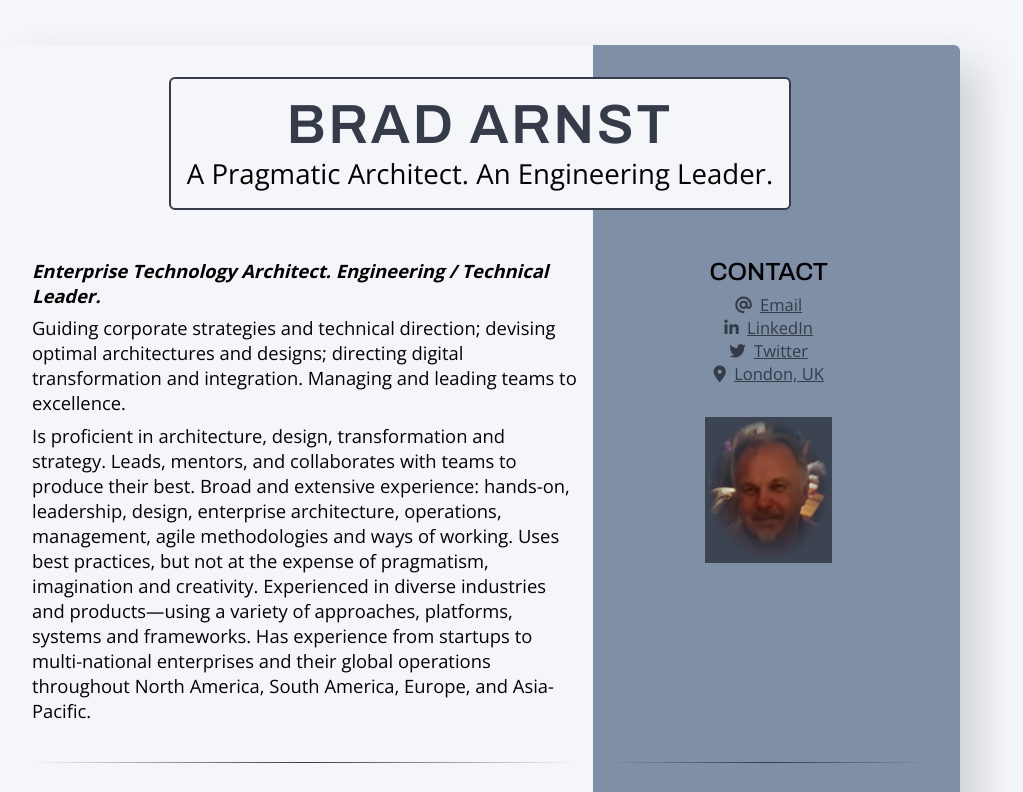
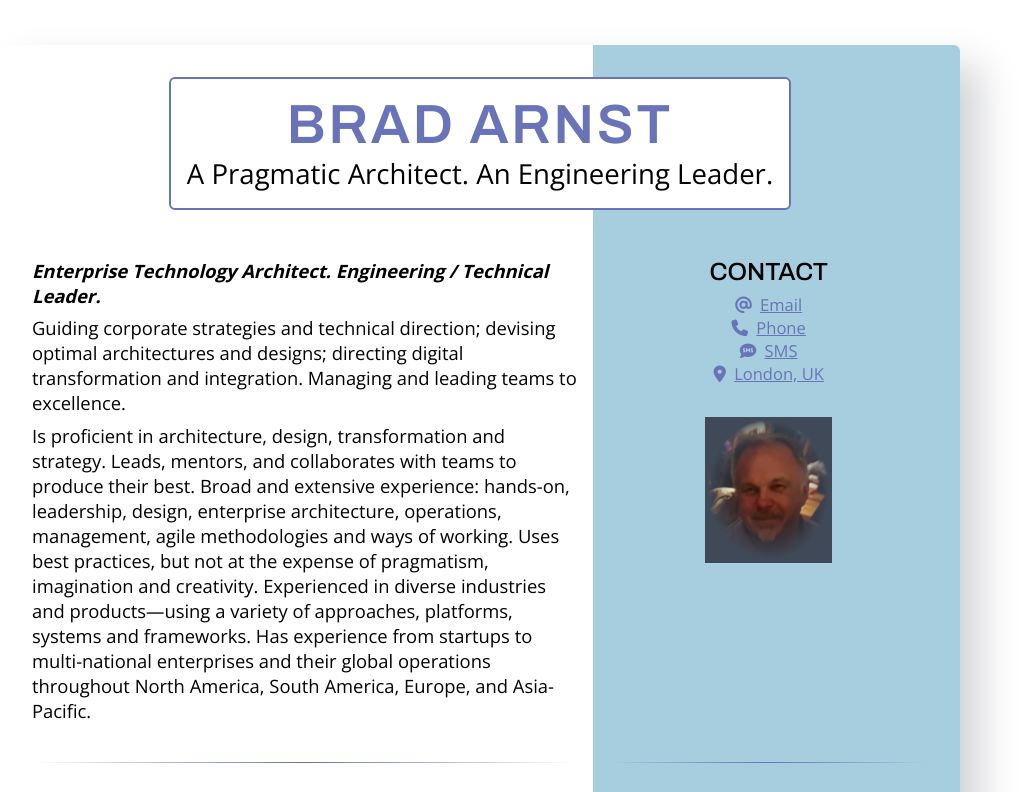
Before and after one commit to bradarnst/newcv, an Eleventy site: page src/index.html in a window 1280 px wide. Shown: the top 792 px of the page, without its empty margins (160-1183 px from the left). Built offline with nearby package versions, Linux system fonts and the light colour scheme; Eleventy itself is replaced by a stand-in of ours; files that its build step writes are made by us from their sources.

Commit message:
new colours

```diff
--- a/src/partials/_contact.md
+++ b/src/partials/_contact.md
@@ -6,9 +6,9 @@ tags: contact
 
 <i class="fas fa-at"></i>[Email](mailto:brad@nexusseven.com)
 
-<i class="fab fa-linkedin-in"></i>[LinkedIn](https://www.linkedin.com/in/bradarnst/)
+<i class="fas fa-phone"></i>[Phone](tel:+442070971340)
 
-<i class="fab fa-twitter"></i>[Twitter](https://twitter.com/ArnstBrad)
+<i class="fas fa-sms"></i>[SMS](sms:+442070971340)
 
 <i class="fas fa-map-marker-alt"></i>[London, UK](https://goo.gl/maps/Gzuf7DiyDRaQmh8J8)
 
--- a/src/partials/_footer.md
+++ b/src/partials/_footer.md
@@ -7,6 +7,8 @@ name: Brad Arnst
 
 <i class="fab fa-linkedin-in"></i>[LinkedIn](https://www.linkedin.com/in/bradarnst/)
 
+<i class="fab fa-twitter"></i>[Twitter](https://twitter.com/ArnstBrad)
+
 <i class="fas fa-globe"></i>[CV Website](https://cv.nexusseven.com)
 
 <i class="fas fa-file-pdf"></i>[Download CV (PDF)](docs/bradcv.pdf)
--- a/src/styles/main.scss
+++ b/src/styles/main.scss
@@ -7,12 +7,12 @@
 // $colour-alternate: #457b9d;
 // $colour-footer: $colour-alternate;
 
-$colour-primary: #353b48;
-$colour-primary-shade: #7f8fa6;
+$colour-primary: #6974b8;
+$colour-primary-shade: #a6cedf;
 // $colour-primary-shade: #8f9fb6;
 $colour-dark: #000;
-$colour-light: #f5f6fa;
-$colour-grey: #718093;
+$colour-light: #ffffff;
+$colour-grey: #5b93ab;
 $colour-highlight: #484235;
 $colour-footer: $colour-primary;
 
```
Also changed, not shown: src/css/main.css, 2 other files.
